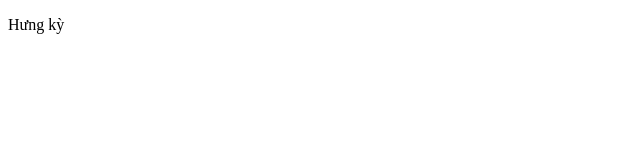
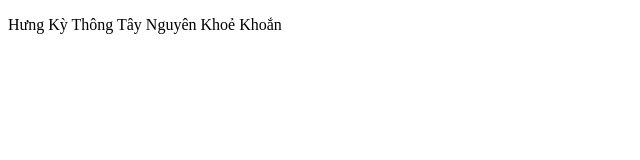
Before and after one commit to hungdev1108/capstone_project, a plain HTML site: page index.html in a window 1280 px wide. Shown: the whole page, without its empty margins (0-640 px from the left). Drawn offline with Linux system fonts and the light colour scheme.

Commit message:
add name

```diff
--- a/index.html
+++ b/index.html
@@ -7,6 +7,9 @@
     <title>Document</title>
   </head>
   <body>
-    <p>Hưng kỳ</p>
+    <p>Hưng Kỳ
+        Thông Tây Nguyên
+        Khoẻ Khoắn
+    </p>
   </body>
 </html>
```
